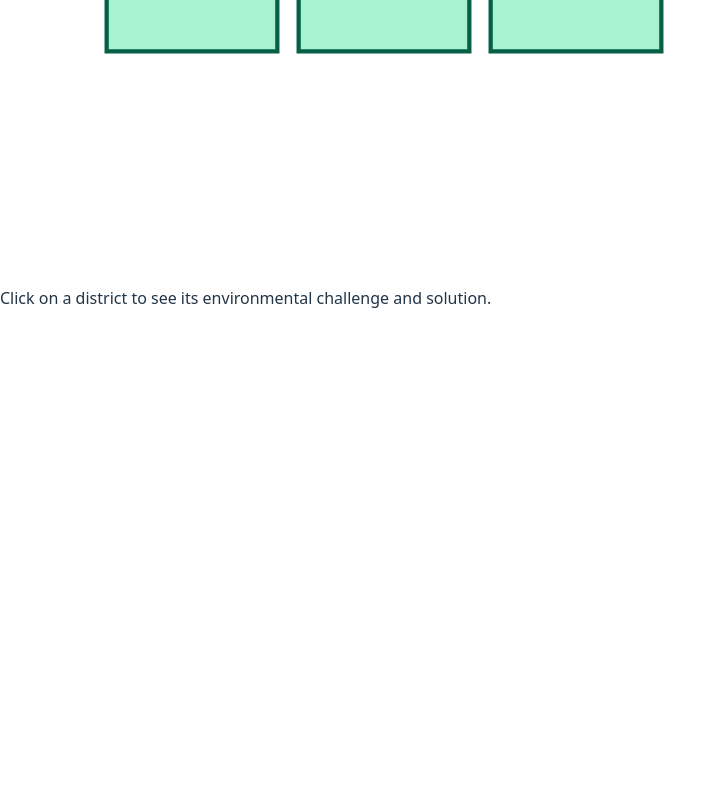
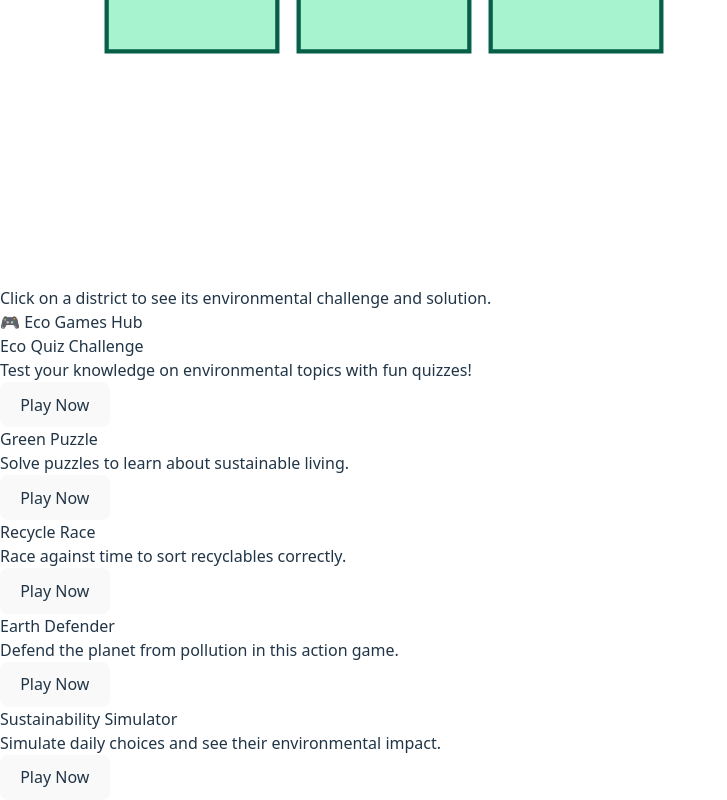
Before and after one commit to dir-hub/eco-edu-platform, a React (Vite) app: page /student in a window 1280 px wide. Shown: the part 2591-3391 px from the top of the page, without its empty margins (0-727 px from the left). Before the commit the page ends 2901 px from the top, so only its background shows below. Built offline with nearby package versions, Linux system fonts and the light colour scheme.

Commit message:
Update StudentDashboard.jsx

```diff
--- a/src/StudentDashboard.jsx
+++ b/src/StudentDashboard.jsx
@@ -8,6 +8,7 @@ import PlasticWasteManagement from "./Modules/PlasticWasteManagement";
 import EnergyConservation from "./Modules/EnergyConservation";
 import WaterConservation from "./Modules/WaterConservation";
 import PunjabMap from "./Modules/PunjabMap";
+import EcoGamesHub from "./EcoGamesHub";
 const StudentDashboard = ({
   onNavigate,
   ecoPoints,
@@ -277,6 +278,7 @@ const StudentDashboard = ({
           </div>
         </div>
         <PunjabMap />
+        <EcoGamesHub />
       </div>
     </div>
   );
```
